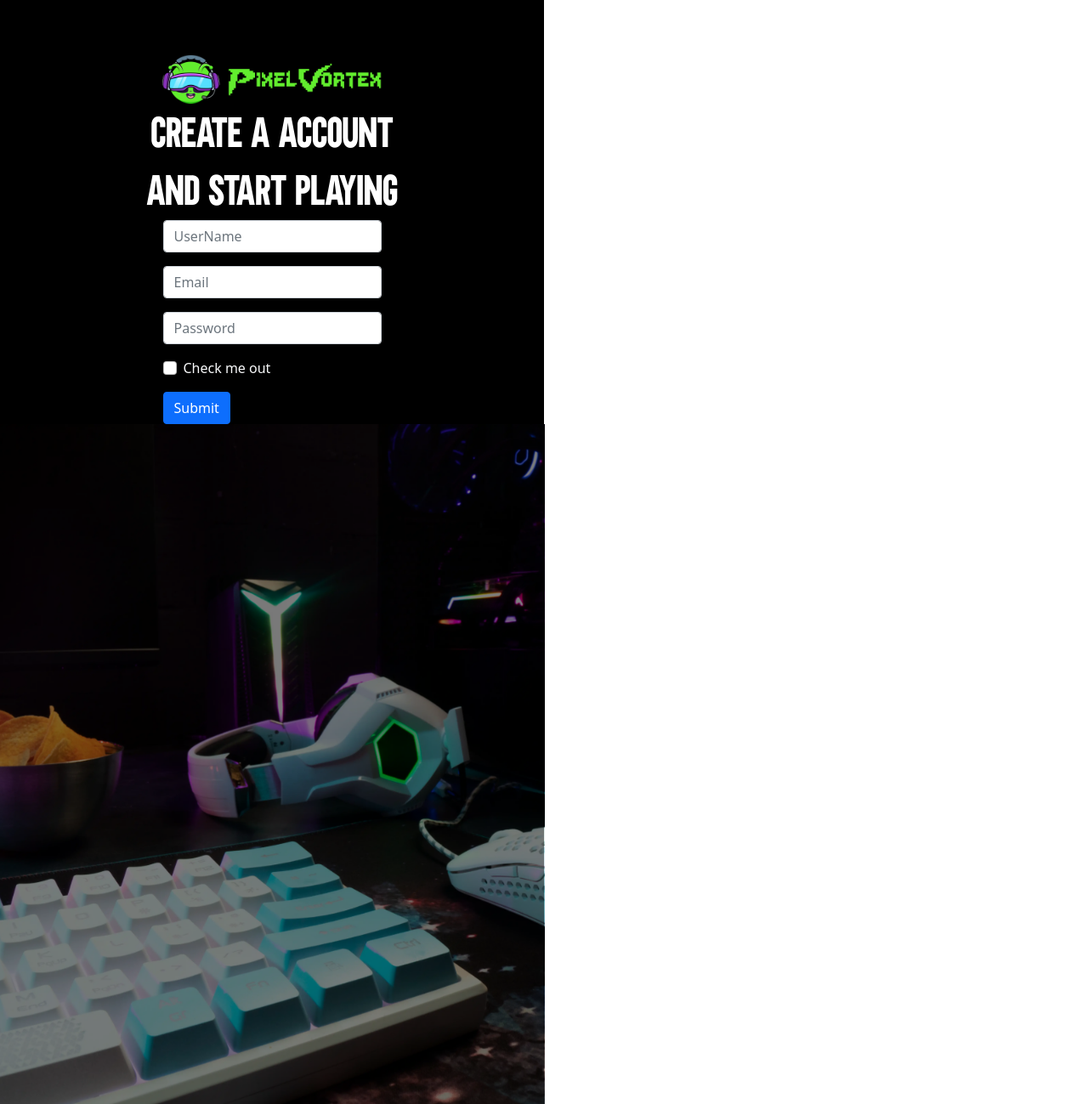
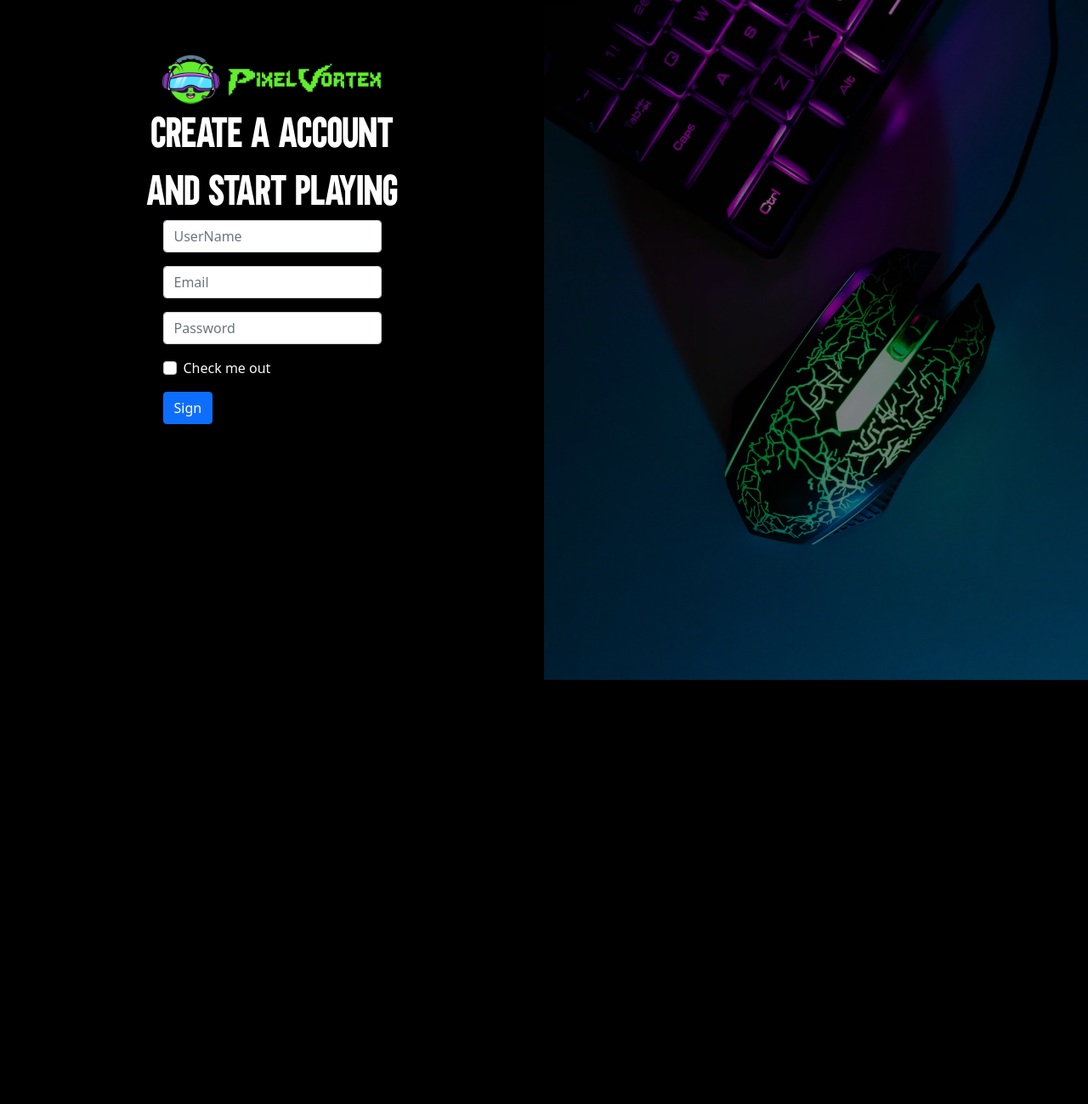
Before and after one commit to Emanuek899/pixel-vortex, a Django app: page /sign-up/ in a window 1280 px wide. Shown: the whole page at 85% size. After the commit the page ends 800 px from the top, so only its background shows below. Run offline with Django 5.2, Linux system fonts and the light colour scheme.

Commit message:
Edicion sign-up page

```diff
--- a/templates/members/signup.html
+++ b/templates/members/signup.html
@@ -32,12 +32,12 @@
                             <input type="checkbox" class="form-check-input" id="exampleCheck1">
                             <label class="form-check-label text-light" for="exampleCheck1">Check me out</label>
                         </div>
-                        <button type="submit" class="btn btn-primary">Submit</button>
+                        <button type="sign" class="btn btn-primary">Sign</button>
                       </form>
                 </div>
-                <div class="signup-front">
-                    <img src="{% static 'polls/images/blue-white-keyboard.webp' %}" alt="">
-                </div>
+            </div>
+            <div class="signup-front">
+                <img src="{% static 'members/images/view-neon-illuminated-gaming-desk-setup-with-keyboard (1) (1)_11zon_11zon.webp' %}" alt="">
             </div>
         </div>
     </section>
```
Also changed, not shown: static/members/images/view-neon-illuminated-gaming-desk-setup-with-keyboard (1) (1)_11zon_11zon.webp (added).
